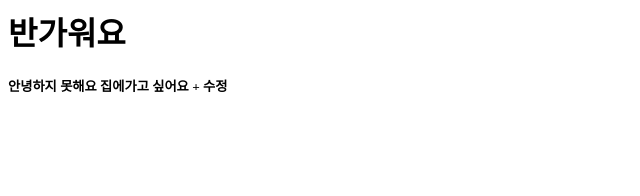
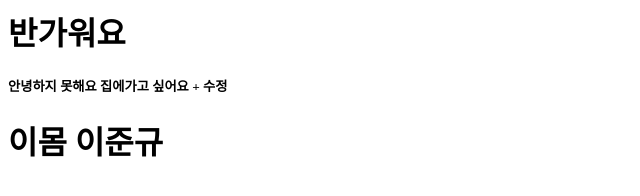
Before and after one commit to joonyy/codingon_team_project01, a plain HTML site: page test.html in a window 1280 px wide. Shown: the whole page, without its empty margins (0-640 px from the left). Drawn offline with Linux system fonts and the light colour scheme.

Commit message:
이준규

```diff
--- a/test.html
+++ b/test.html
@@ -6,5 +6,7 @@
   <body>
     <h1>반가워요</h1>
     <h5>안녕하지 못해요 집에가고 싶어요 + 수정</h5>
+
+    <h1>이몸 이준규</h1>
   </body>
 </html>
```
